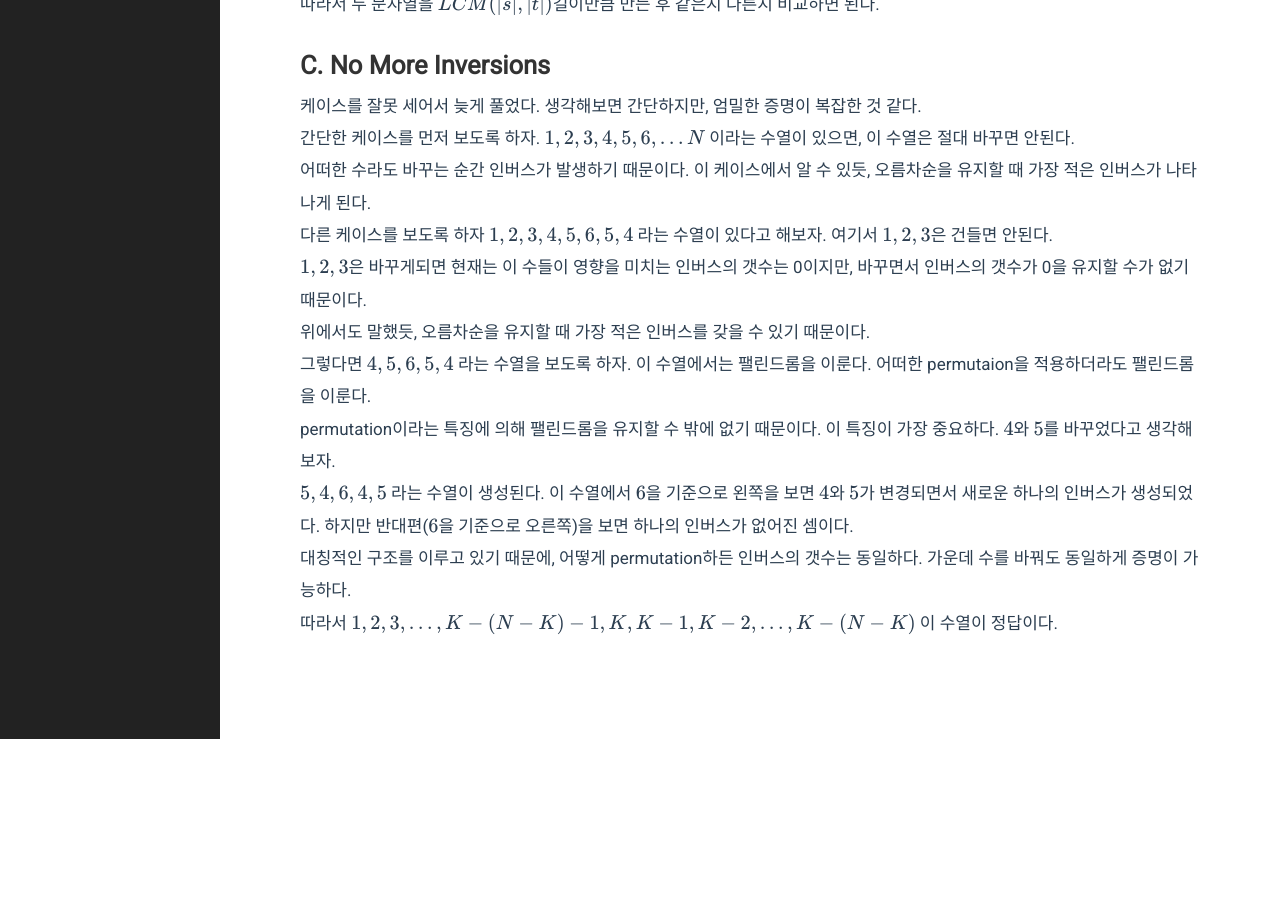
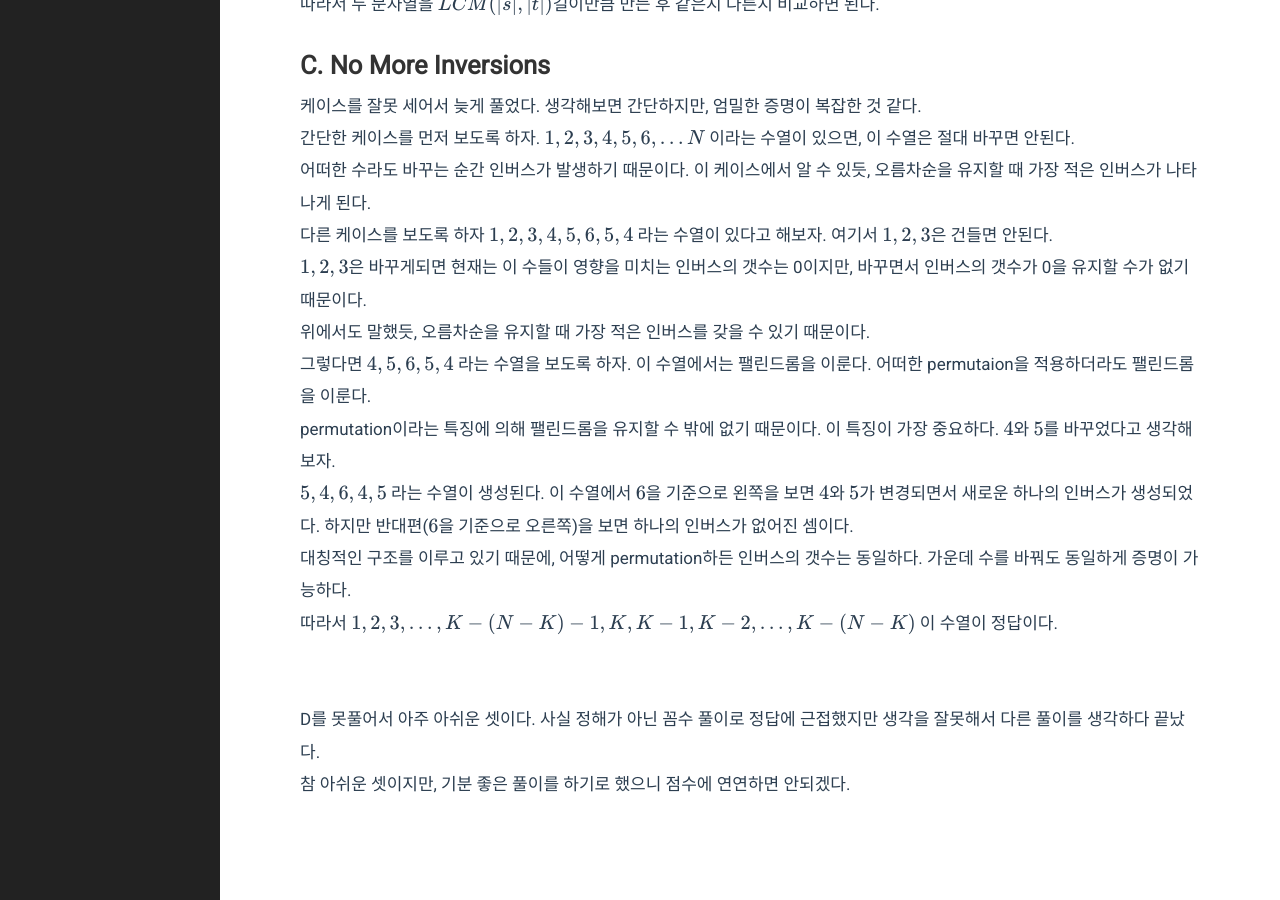
Before and after one commit to thak1411/__ARCHIVE__thak1411.github.io, a Jekyll site: the page built from _posts/2021-01-17-CF_EDU102.md, in a window 1280 px wide and 900 px high, scrolled down 646 px. Built offline with Jekyll 4.4.1, drawn with Linux system fonts in a browser that asks for light colours; formulas are drawn with MathJax 3; before the commit the page ends 1385 px from its top, so only the background shows below that.

Commit message:
Update: Educational Codeforces Round 102 (Rated for Div. 2)

```diff
--- a/_posts/2021-01-17-CF_EDU102.md
+++ b/_posts/2021-01-17-CF_EDU102.md
@@ -41,3 +41,8 @@ permutation이라는 특징에 의해 팰린드롬을 유지할 수 밖에 없
 $$5, 4, 6, 4, 5$$ 라는 수열이 생성된다. 이 수열에서 $$6$$을 기준으로 왼쪽을 보면 $$4$$와 $$5$$가 변경되면서 새로운 하나의 인버스가 생성되었다. 하지만 반대편($$6$$을 기준으로 오른쪽)을 보면 하나의 인버스가 없어진 셈이다.
 대칭적인 구조를 이루고 있기 때문에, 어떻게 permutation하든 인버스의 갯수는 동일하다. 가운데 수를 바꿔도 동일하게 증명이 가능하다.
 따라서 $$1, 2, 3, \ldots, K - (N - K) - 1, K, K - 1, K - 2, \ldots, K - (N - K)$$ 이 수열이 정답이다.
+
+<br /><br />
+
+D를 못풀어서 아주 아쉬운 셋이다. 사실 정해가 아닌 꼼수 풀이로 정답에 근접했지만 생각을 잘못해서 다른 풀이를 생각하다 끝났다.
+참 아쉬운 셋이지만, 기분 좋은 풀이를 하기로 했으니 점수에 연연하면 안되겠다.
```
